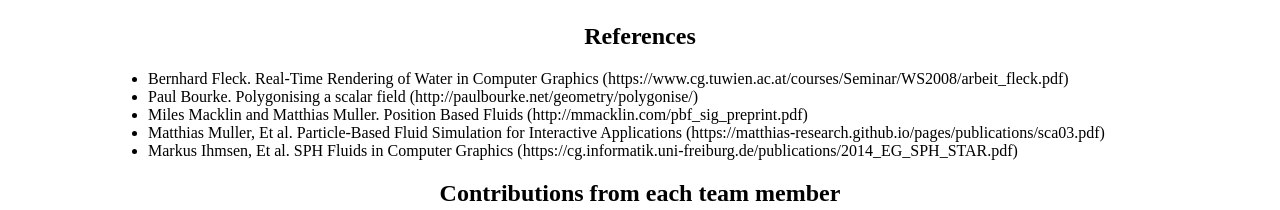
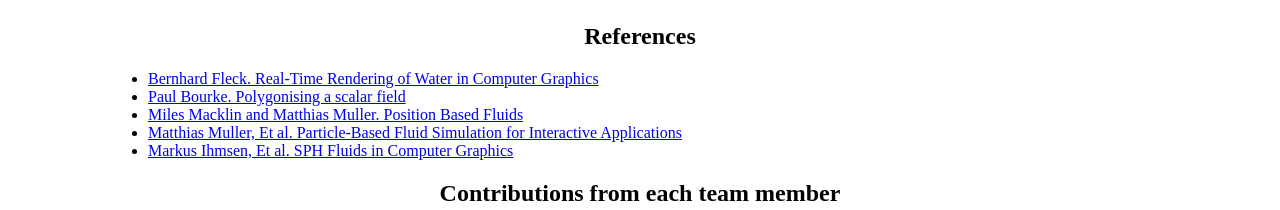
Before and after one commit to EwayZ-1/CS184FinalProject-FluidSim, a plain HTML site: page index.html in a window 1280 px wide. Shown: the part 5713-5923 px from the top of the page. Drawn offline with nearby package versions, Linux system fonts and the light colour scheme.

Commit message:
Update index.html

```diff
--- a/index.html
+++ b/index.html
@@ -299,15 +299,22 @@
 
         <h2>References</h2>
         <ul>
-            <li>Bernhard Fleck. Real-Time Rendering of Water in Computer Graphics
-                (https://www.cg.tuwien.ac.at/courses/Seminar/WS2008/arbeit_fleck.pdf)</li>
-            <li>Paul Bourke. Polygonising a scalar field (http://paulbourke.net/geometry/polygonise/) </li>
-            <li>Miles Macklin and Matthias Muller. Position Based Fluids (http://mmacklin.com/pbf_sig_preprint.pdf)
+            <li>
+                <a href="https://www.cg.tuwien.ac.at/courses/Seminar/WS2008/arbeit_fleck.pdf"> Bernhard Fleck. Real-Time Rendering of Water in Computer Graphics</a>
             </li>
-            <li>Matthias Muller, Et al. Particle-Based Fluid Simulation for Interactive Applications
-                (https://matthias-research.github.io/pages/publications/sca03.pdf)</li>
-            <li>Markus Ihmsen, Et al. SPH Fluids in Computer Graphics
-                (https://cg.informatik.uni-freiburg.de/publications/2014_EG_SPH_STAR.pdf) </li>
+            <li>
+                <a href="http://paulbourke.net/geometry/polygonise/">Paul Bourke. Polygonising a scalar field</a>
+                 </li>
+                 <li>
+
+                 <a href="http://mmacklin.com/pbf_sig_preprint.pdf">Miles Macklin and Matthias Muller. Position Based Fluids</a>
+            </li>
+            <li>
+                <a href="https://matthias-research.github.io/pages/publications/sca03.pdf">Matthias Muller, Et al. Particle-Based Fluid Simulation for Interactive Applications</a>
+                </li>
+            <li>
+                <a href="https://cg.informatik.uni-freiburg.de/publications/2014_EG_SPH_STAR.pdf">Markus Ihmsen, Et al. SPH Fluids in Computer Graphics</a>
+                </li>
         </ul>
 
         <h2>Contributions from each team member</h2>
```
